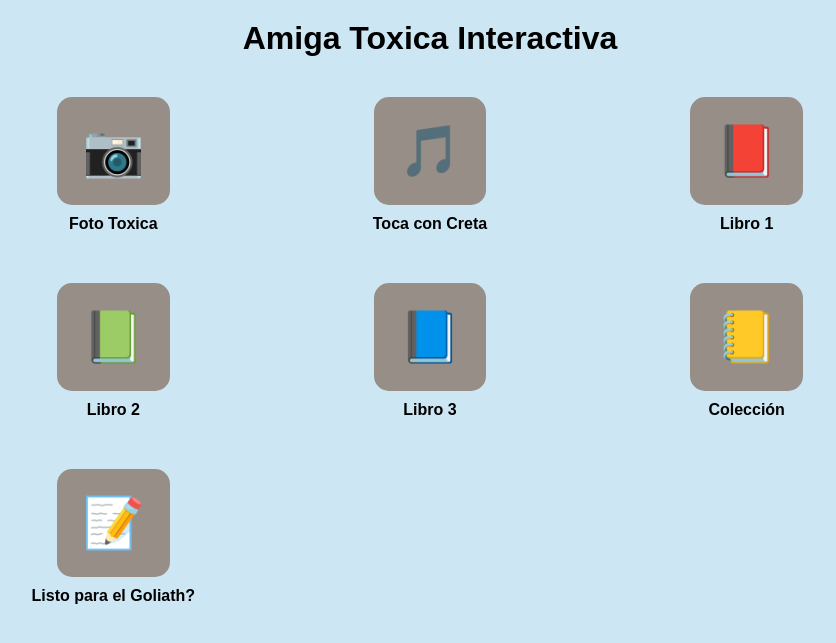
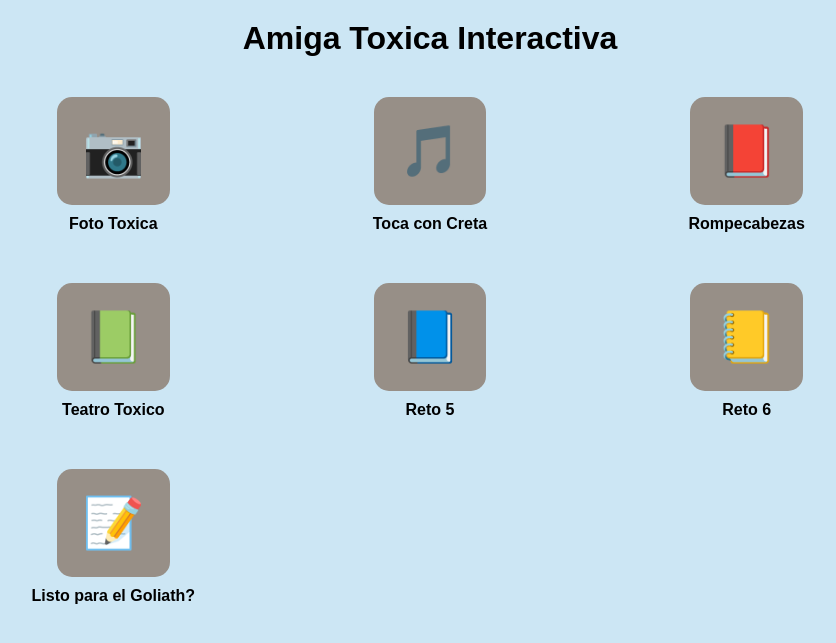
Before and after one commit to Codemaster117/hub, a Flask app: page / in a window 1280 px wide. Shown: the top 643 px of the page, without its empty margins (210-1046 px from the left). Run offline with Flask 2, Linux system fonts and the light colour scheme.

Commit message:
Update main.html

```diff
--- a/templates/main.html
+++ b/templates/main.html
@@ -88,22 +88,22 @@
     <!-- Button 3: Link -->
     <div class="item">
         <button class="button" onclick="window.open('https://rompecabezastoxico.onrender.com', '_blank')">📕</button>
-        <div class="label">Libro 1</div>
+        <div class="label">Rompecabezas</div>
     </div>
     <!-- Button 4: Popup -->
     <div class="item">
         <button class="button" onclick="openPopup('popup1')">📗</button>
-        <div class="label">Libro 2</div>
+        <div class="label">Teatro Toxico</div>
     </div>
     <!-- Button 5: Popup -->
     <div class="item">
         <button class="button" onclick="openPopup('popup2')">📘</button>
-        <div class="label">Libro 3</div>
+        <div class="label">Reto 5</div>
     </div>
     <!-- Button 6: Popup -->
     <div class="item">
         <button class="button" onclick="openPopup('popup3')">📒</button>
-        <div class="label">Colección</div>
+        <div class="label">Reto 6</div>
     </div>
     <!-- Button 7: Link -->
     <div class="item">
```
